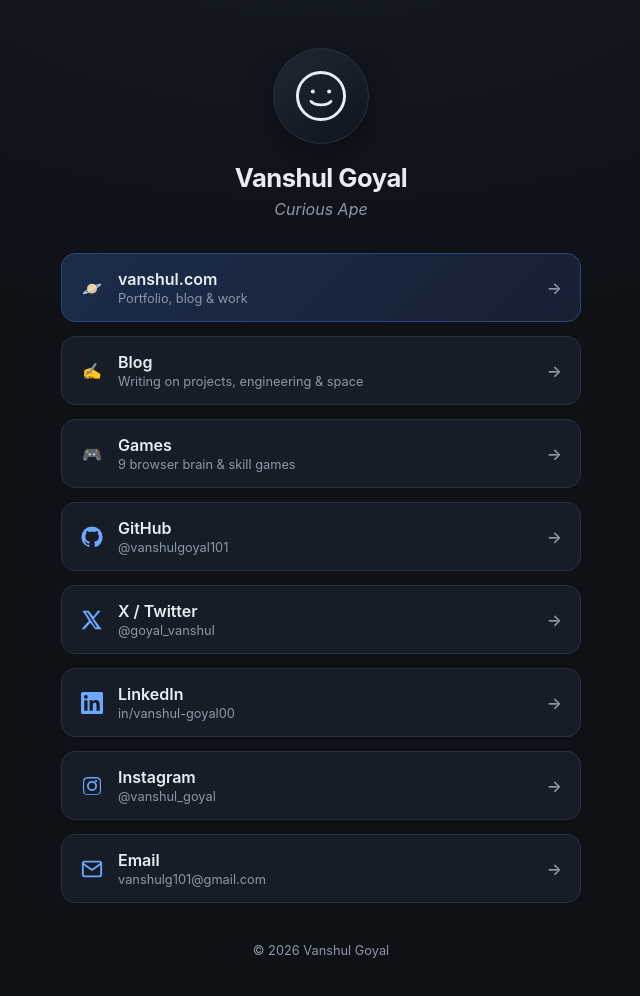
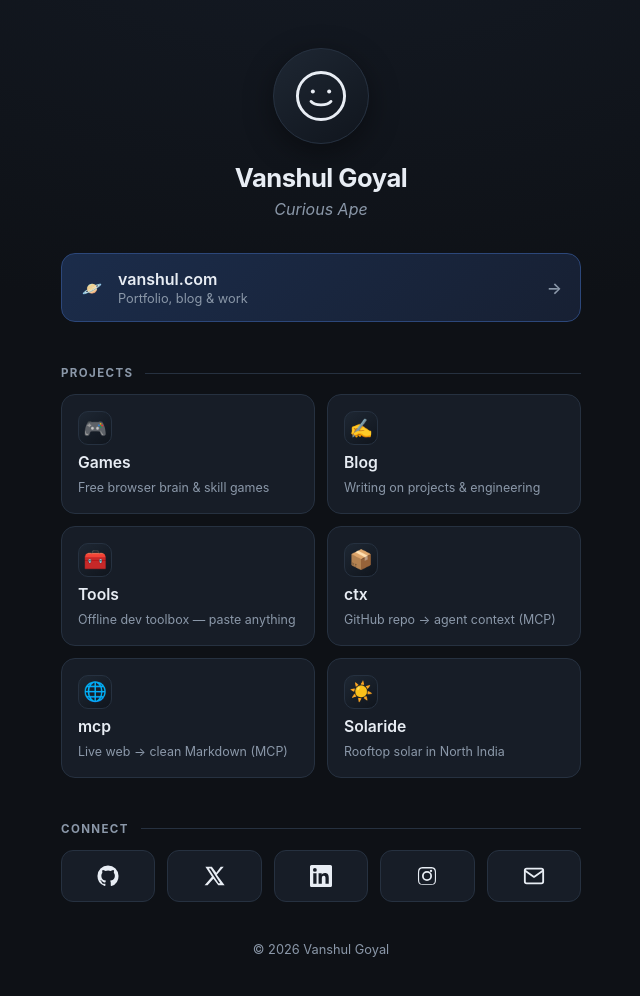
Before and after one commit to vanshulgoyal101/vanshul-links, a plain HTML site: page index.html in a window 1280 px wide. Shown: the whole page, without its empty margins (319-959 px from the left). Drawn offline with Linux system fonts and the light colour scheme.

Commit message:
feat(links): group all live projects into a Projects grid + Connect row (add tools, ctx, mcp, Solaride)

```diff
--- a/index.html
+++ b/index.html
@@ -4,8 +4,8 @@
   <meta charset="UTF-8" />
   <meta name="viewport" content="width=device-width, initial-scale=1, viewport-fit=cover" />
   <title>Vanshul Goyal — Links, Projects &amp; Profiles</title>
-  <meta name="description" content="Vanshul Goyal (Curious Ape) — one place for all my projects and profiles: Games (a free browser arcade), GitHub, X/Twitter, LinkedIn, Instagram and email." />
-  <meta name="keywords" content="Vanshul Goyal, Curious Ape, vanshulgoyal101, links, portfolio, projects, developer, games.vanshul.com" />
+  <meta name="description" content="Vanshul Goyal (Curious Ape) — all my projects and profiles in one place: portfolio, a browser games arcade, a blog, an offline dev toolbox, the ctx &amp; mcp servers for AI agents, Solaride, plus GitHub, X, LinkedIn and Instagram." />
+  <meta name="keywords" content="Vanshul Goyal, Curious Ape, vanshulgoyal101, links, portfolio, projects, developer, games.vanshul.com, tools.vanshul.com, ctx.vanshul.com, mcp.vanshul.com, blog.vanshul.com, solaride" />
   <meta name="author" content="Vanshul Goyal" />
   <meta name="robots" content="index, follow, max-image-preview:large, max-snippet:-1" />
   <link rel="canonical" href="https://links.vanshul.com/" />
@@ -46,7 +46,12 @@
       "alternateName": "Curious Ape",
       "url": "https://links.vanshul.com/",
       "sameAs": [
+        "https://vanshul.com/",
+        "https://blog.vanshul.com/",
         "https://games.vanshul.com/",
+        "https://tools.vanshul.com/",
+        "https://ctx.vanshul.com/",
+        "https://mcp.vanshul.com/",
         "https://github.com/vanshulgoyal101",
         "https://x.com/goyal_vanshul",
         "https://www.linkedin.com/in/vanshul-goyal00/",
@@ -147,6 +152,46 @@
       background: linear-gradient(135deg, #1b2c4a, #172033);
       border-color: #2c477a;
     }
+    .section { width: 100%; margin-top: 30px; }
+    .section-label {
+      display: flex; align-items: center; gap: 12px;
+      color: var(--muted); font-size: .72rem; font-weight: 700;
+      letter-spacing: .12em; text-transform: uppercase; margin-bottom: 14px;
+    }
+    .section-label::after { content: ""; flex: 1; height: 1px; background: var(--border); }
+    .grid { display: grid; grid-template-columns: repeat(2, 1fr); gap: 12px; }
+    .card {
+      display: flex; flex-direction: column; gap: 8px;
+      padding: 16px; background: var(--card); border: 1px solid var(--border);
+      border-radius: 14px; color: var(--text); text-decoration: none;
+      transition: transform .15s ease, background .15s ease, border-color .15s ease;
+    }
+    .card .icon {
+      width: 34px; height: 34px; border-radius: 10px; display: grid; place-items: center;
+      font-size: 19px; background: linear-gradient(145deg, #1e2733, #10151d);
+      border: 1px solid var(--border); color: var(--accent);
+    }
+    .card .icon svg { width: 19px; height: 19px; display: block; }
+    .card .label { font-weight: 600; font-size: .98rem; }
+    .card .sub { font-weight: 400; font-size: .78rem; color: var(--muted); line-height: 1.35; }
+    @media (hover: hover) {
+      .card:hover { background: var(--card-hover); border-color: var(--accent); transform: translateY(-2px); }
+    }
+    .card:active { transform: translateY(0) scale(.99); }
+    .card:focus-visible { outline: none; box-shadow: 0 0 0 3px var(--ring); border-color: var(--accent); }
+    .socials { display: flex; gap: 12px; }
+    .social {
+      flex: 1 1 0; height: 52px; display: grid; place-items: center;
+      background: var(--card); border: 1px solid var(--border); border-radius: 12px;
+      color: var(--text);
+      transition: transform .15s ease, background .15s ease, border-color .15s ease;
+    }
+    .social svg { width: 22px; height: 22px; display: block; }
+    @media (hover: hover) {
+      .social:hover { background: var(--card-hover); border-color: var(--accent); color: var(--accent); transform: translateY(-2px); }
+    }
+    .social:active { transform: translateY(0) scale(.97); }
+    .social:focus-visible { outline: none; box-shadow: 0 0 0 3px var(--ring); border-color: var(--accent); }
     footer {
       margin-top: 40px;
       color: var(--muted);
@@ -169,64 +214,78 @@
     <h1>Vanshul Goyal</h1>
     <p class="tagline">Curious Ape</p>
 
-    <nav class="links">
+    <nav class="links" aria-label="Projects and profiles">
       <a class="link featured" href="https://vanshul.com" target="_blank" rel="noopener">
         <span class="icon" aria-hidden="true">🪐</span>
         <span class="label">vanshul.com<span class="sub">Portfolio, blog &amp; work</span></span>
         <span class="chevron" aria-hidden="true">→</span>
       </a>
 
-      <a class="link" href="https://blog.vanshul.com" target="_blank" rel="noopener">
-        <span class="icon" aria-hidden="true">✍️</span>
-        <span class="label">Blog<span class="sub">Writing on projects, engineering &amp; space</span></span>
-        <span class="chevron" aria-hidden="true">→</span>
+      <section class="section" aria-label="Projects">
+        <h2 class="section-label">Projects</h2>
+        <div class="grid">
+          <a class="card" href="https://games.vanshul.com" target="_blank" rel="noopener">
+            <span class="icon" aria-hidden="true">🎮</span>
+            <span class="label">Games</span>
+            <span class="sub">Free browser brain &amp; skill games</span>
           </a>
 
-      <a class="link" href="https://games.vanshul.com" target="_blank" rel="noopener">
-        <span class="icon" aria-hidden="true">🎮</span>
-        <span class="label">Games<span class="sub">9 browser brain &amp; skill games</span></span>
-        <span class="chevron" aria-hidden="true">→</span>
+          <a class="card" href="https://blog.vanshul.com" target="_blank" rel="noopener">
+            <span class="icon" aria-hidden="true">✍️</span>
+            <span class="label">Blog</span>
+            <span class="sub">Writing on projects &amp; engineering</span>
           </a>
 
-      <a class="link" href="https://github.com/vanshulgoyal101" target="_blank" rel="noopener">
-        <span class="icon" aria-hidden="true">
-          <svg viewBox="0 0 24 24" fill="currentColor"><path d="M12 .5A11.5 11.5 0 0 0 .5 12a11.5 11.5 0 0 0 7.86 10.92c.58.1.79-.25.79-.56v-2c-3.2.7-3.88-1.36-3.88-1.36-.53-1.35-1.3-1.71-1.3-1.71-1.06-.72.08-.71.08-.71 1.17.08 1.79 1.2 1.79 1.2 1.04 1.79 2.73 1.27 3.4.97.1-.76.4-1.27.73-1.56-2.55-.29-5.24-1.28-5.24-5.69 0-1.26.45-2.29 1.19-3.1-.12-.29-.52-1.46.11-3.05 0 0 .97-.31 3.18 1.18a11 11 0 0 1 5.8 0c2.2-1.49 3.17-1.18 3.17-1.18.63 1.59.23 2.76.11 3.05.74.81 1.19 1.84 1.19 3.1 0 4.42-2.69 5.39-5.25 5.68.41.35.78 1.05.78 2.12v3.14c0 .31.21.67.8.56A11.5 11.5 0 0 0 23.5 12 11.5 11.5 0 0 0 12 .5Z"/></svg>
-        </span>
-        <span class="label">GitHub<span class="sub">@vanshulgoyal101</span></span>
-        <span class="chevron" aria-hidden="true">→</span>
+          <a class="card" href="https://tools.vanshul.com" target="_blank" rel="noopener">
+            <span class="icon" aria-hidden="true">🧰</span>
+            <span class="label">Tools</span>
+            <span class="sub">Offline dev toolbox — paste anything</span>
           </a>
 
-      <a class="link" href="https://x.com/goyal_vanshul" target="_blank" rel="noopener">
-        <span class="icon" aria-hidden="true">
-          <svg viewBox="0 0 24 24" fill="currentColor"><path d="M18.24 2H21.5l-7.5 8.57L22.5 22h-6.9l-5.4-7.06L3.9 22H.64l8.02-9.17L1.5 2h7.07l4.88 6.45L18.24 2Zm-2.42 18h1.9L7.28 3.9H5.24L15.82 20Z"/></svg>
-        </span>
-        <span class="label">X / Twitter<span class="sub">@goyal_vanshul</span></span>
-        <span class="chevron" aria-hidden="true">→</span>
+          <a class="card" href="https://ctx.vanshul.com" target="_blank" rel="noopener">
+            <span class="icon" aria-hidden="true">📦</span>
+            <span class="label">ctx</span>
+            <span class="sub">GitHub repo → agent context (MCP)</span>
           </a>
 
-      <a class="link" href="https://www.linkedin.com/in/vanshul-goyal00/" target="_blank" rel="noopener">
-        <span class="icon" aria-hidden="true">
-          <svg viewBox="0 0 24 24" fill="currentColor"><path d="M20.45 20.45h-3.56v-5.57c0-1.33-.02-3.04-1.85-3.04-1.85 0-2.13 1.45-2.13 2.94v5.67H9.35V9h3.42v1.56h.05c.48-.9 1.64-1.85 3.37-1.85 3.6 0 4.27 2.37 4.27 5.46v6.28ZM5.34 7.43a2.07 2.07 0 1 1 0-4.14 2.07 2.07 0 0 1 0 4.14ZM7.12 20.45H3.55V9h3.57v11.45ZM22.22 0H1.77C.8 0 0 .78 0 1.75v20.5C0 23.2.8 24 1.77 24h20.45c.98 0 1.78-.8 1.78-1.75V1.75C24 .78 23.2 0 22.22 0Z"/></svg>
-        </span>
-        <span class="label">LinkedIn<span class="sub">in/vanshul-goyal00</span></span>
-        <span class="chevron" aria-hidden="true">→</span>
+          <a class="card" href="https://mcp.vanshul.com" target="_blank" rel="noopener">
+            <span class="icon" aria-hidden="true">🌐</span>
+            <span class="label">mcp</span>
+            <span class="sub">Live web → clean Markdown (MCP)</span>
           </a>
 
-      <a class="link" href="https://www.instagram.com/vanshul_goyal/" target="_blank" rel="noopener">
-        <span class="icon" aria-hidden="true">
-          <svg viewBox="0 0 24 24" fill="currentColor"><path d="M12 2.16c3.2 0 3.58.01 4.85.07 1.17.05 1.8.25 2.23.41.56.22.96.48 1.38.9.42.42.68.82.9 1.38.16.42.36 1.06.41 2.23.06 1.27.07 1.65.07 4.85s-.01 3.58-.07 4.85c-.05 1.17-.25 1.8-.41 2.23-.22.56-.48.96-.9 1.38-.42.42-.82.68-1.38.9-.42.16-1.06.36-2.23.41-1.27.06-1.65.07-4.85.07s-3.58-.01-4.85-.07c-1.17-.05-1.8-.25-2.23-.41a3.7 3.7 0 0 1-1.38-.9 3.7 3.7 0 0 1-.9-1.38c-.16-.42-.36-1.06-.41-2.23C2.17 15.58 2.16 15.2 2.16 12s.01-3.58.07-4.85c.05-1.17.25-1.8.41-2.23.22-.56.48-.96.9-1.38.42-.42.82-.68 1.38-.9.42-.16 1.06-.36 2.23-.41C8.42 2.17 8.8 2.16 12 2.16Zm0 1.62c-3.15 0-3.52.01-4.76.07-.9.04-1.38.19-1.71.32-.43.17-.74.37-1.06.69-.32.32-.52.63-.69 1.06-.13.33-.28.81-.32 1.71-.06 1.24-.07 1.61-.07 4.76s.01 3.52.07 4.76c.04.9.19 1.38.32 1.71.17.43.37.74.69 1.06.32.32.63.52 1.06.69.33.13.81.28 1.71.32 1.24.06 1.61.07 4.76.07s3.52-.01 4.76-.07c.9-.04 1.38-.19 1.71-.32.43-.17.74-.37 1.06-.69.32-.32.52-.63.69-1.06.13-.33.28-.81.32-1.71.06-1.24.07-1.61.07-4.76s-.01-3.52-.07-4.76c-.04-.9-.19-1.38-.32-1.71a2.85 2.85 0 0 0-.69-1.06 2.85 2.85 0 0 0-1.06-.69c-.33-.13-.81-.28-1.71-.32-1.24-.06-1.61-.07-4.76-.07Zm0 2.76a5.46 5.46 0 1 1 0 10.92 5.46 5.46 0 0 1 0-10.92Zm0 9a3.54 3.54 0 1 0 0-7.08 3.54 3.54 0 0 0 0 7.08Zm5.68-9.23a1.28 1.28 0 1 1-2.55 0 1.28 1.28 0 0 1 2.55 0Z"/></svg>
-        </span>
-        <span class="label">Instagram<span class="sub">@vanshul_goyal</span></span>
-        <span class="chevron" aria-hidden="true">→</span>
+          <a class="card" href="https://solaride.in" target="_blank" rel="noopener">
+            <span class="icon" aria-hidden="true">☀️</span>
+            <span class="label">Solaride</span>
+            <span class="sub">Rooftop solar in North India</span>
+          </a>
+        </div>
+      </section>
+
+      <section class="section" aria-label="Profiles">
+        <h2 class="section-label">Connect</h2>
+        <div class="socials">
+          <a class="social" href="https://github.com/vanshulgoyal101" target="_blank" rel="noopener" aria-label="GitHub" title="GitHub">
+            <svg viewBox="0 0 24 24" fill="currentColor"><path d="M12 .5A11.5 11.5 0 0 0 .5 12a11.5 11.5 0 0 0 7.86 10.92c.58.1.79-.25.79-.56v-2c-3.2.7-3.88-1.36-3.88-1.36-.53-1.35-1.3-1.71-1.3-1.71-1.06-.72.08-.71.08-.71 1.17.08 1.79 1.2 1.79 1.2 1.04 1.79 2.73 1.27 3.4.97.1-.76.4-1.27.73-1.56-2.55-.29-5.24-1.28-5.24-5.69 0-1.26.45-2.29 1.19-3.1-.12-.29-.52-1.46.11-3.05 0 0 .97-.31 3.18 1.18a11 11 0 0 1 5.8 0c2.2-1.49 3.17-1.18 3.17-1.18.63 1.59.23 2.76.11 3.05.74.81 1.19 1.84 1.19 3.1 0 4.42-2.69 5.39-5.25 5.68.41.35.78 1.05.78 2.12v3.14c0 .31.21.67.8.56A11.5 11.5 0 0 0 23.5 12 11.5 11.5 0 0 0 12 .5Z"/></svg>
           </a>
 
-      <a class="link" href="mailto:vanshulg101@gmail.com">
-        <span class="icon" aria-hidden="true">
+          <a class="social" href="https://x.com/goyal_vanshul" target="_blank" rel="noopener" aria-label="X / Twitter" title="X / Twitter">
+            <svg viewBox="0 0 24 24" fill="currentColor"><path d="M18.24 2H21.5l-7.5 8.57L22.5 22h-6.9l-5.4-7.06L3.9 22H.64l8.02-9.17L1.5 2h7.07l4.88 6.45L18.24 2Zm-2.42 18h1.9L7.28 3.9H5.24L15.82 20Z"/></svg>
+          </a>
+
+          <a class="social" href="https://www.linkedin.com/in/vanshul-goyal00/" target="_blank" rel="noopener" aria-label="LinkedIn" title="LinkedIn">
+            <svg viewBox="0 0 24 24" fill="currentColor"><path d="M20.45 20.45h-3.56v-5.57c0-1.33-.02-3.04-1.85-3.04-1.85 0-2.13 1.45-2.13 2.94v5.67H9.35V9h3.42v1.56h.05c.48-.9 1.64-1.85 3.37-1.85 3.6 0 4.27 2.37 4.27 5.46v6.28ZM5.34 7.43a2.07 2.07 0 1 1 0-4.14 2.07 2.07 0 0 1 0 4.14ZM7.12 20.45H3.55V9h3.57v11.45ZM22.22 0H1.77C.8 0 0 .78 0 1.75v20.5C0 23.2.8 24 1.77 24h20.45c.98 0 1.78-.8 1.78-1.75V1.75C24 .78 23.2 0 22.22 0Z"/></svg>
+          </a>
+
+          <a class="social" href="https://www.instagram.com/vanshul_goyal/" target="_blank" rel="noopener" aria-label="Instagram" title="Instagram">
+            <svg viewBox="0 0 24 24" fill="currentColor"><path d="M12 2.16c3.2 0 3.58.01 4.85.07 1.17.05 1.8.25 2.23.41.56.22.96.48 1.38.9.42.42.68.82.9 1.38.16.42.36 1.06.41 2.23.06 1.27.07 1.65.07 4.85s-.01 3.58-.07 4.85c-.05 1.17-.25 1.8-.41 2.23-.22.56-.48.96-.9 1.38-.42.42-.82.68-1.38.9-.42.16-1.06.36-2.23.41-1.27.06-1.65.07-4.85.07s-3.58-.01-4.85-.07c-1.17-.05-1.8-.25-2.23-.41a3.7 3.7 0 0 1-1.38-.9 3.7 3.7 0 0 1-.9-1.38c-.16-.42-.36-1.06-.41-2.23C2.17 15.58 2.16 15.2 2.16 12s.01-3.58.07-4.85c.05-1.17.25-1.8.41-2.23.22-.56.48-.96.9-1.38.42-.42.82-.68 1.38-.9.42-.16 1.06-.36 2.23-.41C8.42 2.17 8.8 2.16 12 2.16Zm0 1.62c-3.15 0-3.52.01-4.76.07-.9.04-1.38.19-1.71.32-.43.17-.74.37-1.06.69-.32.32-.52.63-.69 1.06-.13.33-.28.81-.32 1.71-.06 1.24-.07 1.61-.07 4.76s.01 3.52.07 4.76c.04.9.19 1.38.32 1.71.17.43.37.74.69 1.06.32.32.63.52 1.06.69.33.13.81.28 1.71.32 1.24.06 1.61.07 4.76.07s3.52-.01 4.76-.07c.9-.04 1.38-.19 1.71-.32.43-.17.74-.37 1.06-.69.32-.32.52-.63.69-1.06.13-.33.28-.81.32-1.71.06-1.24.07-1.61.07-4.76s-.01-3.52-.07-4.76c-.04-.9-.19-1.38-.32-1.71a2.85 2.85 0 0 0-.69-1.06 2.85 2.85 0 0 0-1.06-.69c-.33-.13-.81-.28-1.71-.32-1.24-.06-1.61-.07-4.76-.07Zm0 2.76a5.46 5.46 0 1 1 0 10.92 5.46 5.46 0 0 1 0-10.92Zm0 9a3.54 3.54 0 1 0 0-7.08 3.54 3.54 0 0 0 0 7.08Zm5.68-9.23a1.28 1.28 0 1 1-2.55 0 1.28 1.28 0 0 1 2.55 0Z"/></svg>
+          </a>
+
+          <a class="social" href="mailto:vanshulg101@gmail.com" aria-label="Email" title="Email">
             <svg viewBox="0 0 24 24" fill="none" stroke="currentColor" stroke-width="2" stroke-linecap="round" stroke-linejoin="round"><rect x="2" y="4" width="20" height="16" rx="2"/><path d="m2 6 10 7 10-7"/></svg>
-        </span>
-        <span class="label">Email<span class="sub">vanshulg101@gmail.com</span></span>
-        <span class="chevron" aria-hidden="true">→</span>
           </a>
+        </div>
+      </section>
     </nav>
 
     <footer>
```
Lines whose indentation alone changed are shown as unchanged.
